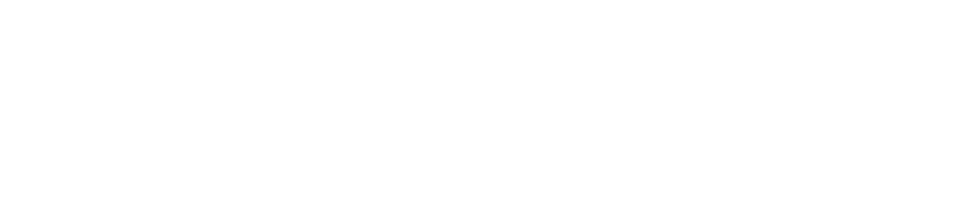
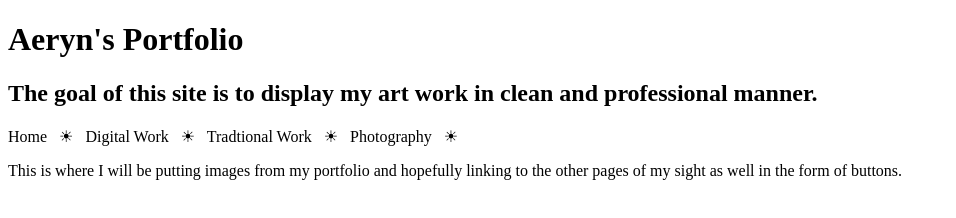
Before and after one commit to 144Sp24/portfolio-project-MAerynM, a plain HTML site: page index.html in a window 1280 px wide. Shown: the whole page, without its empty margins (0-956 px from the left). Drawn offline with Linux system fonts and the light colour scheme.

Commit message:
Update index.html

```diff
--- a/index.html
+++ b/index.html
@@ -1,12 +1,25 @@
 <!DOCTYPE html>
+<!-- Aeryn Mitchell
+portfolio
+01/25/24 -->
 <html lang="en">
-
-<head>
-  <title></title>
-  <meta charset="utf-8">
-</head>
-
+    <head>
+<title>Aeryn's Portfolio: Template</title>
+<meta charset="utf-8">
+        <h1>Aeryn's Portfolio</h1>
+        <h2>The goal of this site is to display my art work in clean and professional manner.</h2>
+    </head>
 <body>
+    <nav>Home &nbsp; &#9728; &nbsp;
+    Digital Work &nbsp; &#9728; &nbsp;
+    Tradtional Work &nbsp; &#9728; &nbsp;
+    Photography &nbsp; &#9728; &nbsp;</nav>
+    <!-- main contains primary content of document -->
+    <main>
+        <P>This is where I will be putting images from my portfolio and hopefully linking to the other pages of my sight as well in the form of buttons.</P>
+    </main>
+    <footer>
+    </footer>
 
 </body>
 
```
